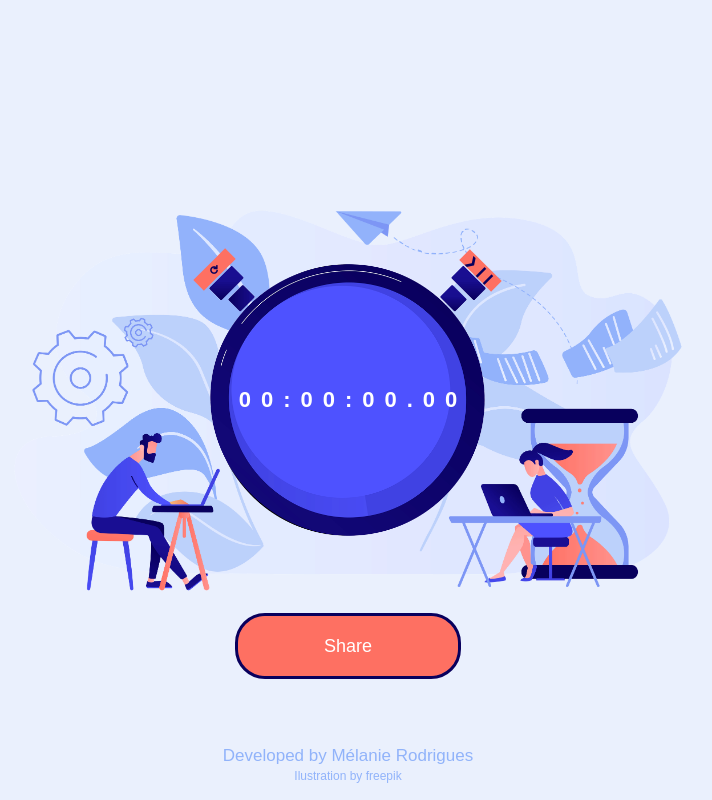
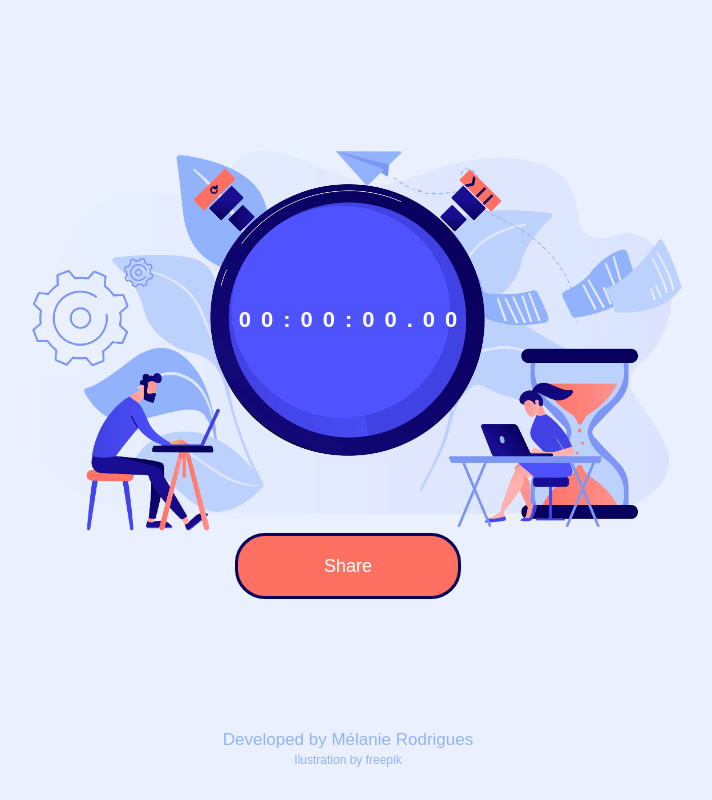
Before and after one commit to melanierodrigues/Stopwatch, a plain HTML site: page index.html in a window 1280 px wide. Shown: the whole page, without its empty margins (292-1004 px from the left). Drawn offline with Linux system fonts and the light colour scheme; a web font is replaced by a local one.

Commit message:
Btn-Share
More centered

```diff
--- a/style.css
+++ b/style.css
@@ -23,7 +23,7 @@ body {
 }
 
 main {
-    height: 100vh;
+    height: calc(90vh - 40px);
     width: 100vw;
     display: flex;
     flex-direction: column;
@@ -36,8 +36,8 @@ main {
 }
 
 .display {
-    margin-top: 150px;
-    margin-top: calc(50vh - 150px);
+    /* margin-top: calc(50vh - 150px); */
+    margin-top: calc(40vh - 150px);
     height: 300px;
     width: 300px;
     background-color: rgba(255, 255, 0, 0);
@@ -184,7 +184,6 @@ main {
     border-width: 3px;
     border-color: var(--colorazulescuro1);
     padding: 10px;
-    margin-top: -50px;
     display: flex;
     align-items: center;
     justify-content: center;
@@ -281,7 +280,7 @@ main {
 
 footer {
     width: 100vw;
-    margin: 5vh 0vh 2vh 0vh;
+    margin: 4vh 0vh;
     display: flex;
     position: fixed;
     flex-direction: column;
```
